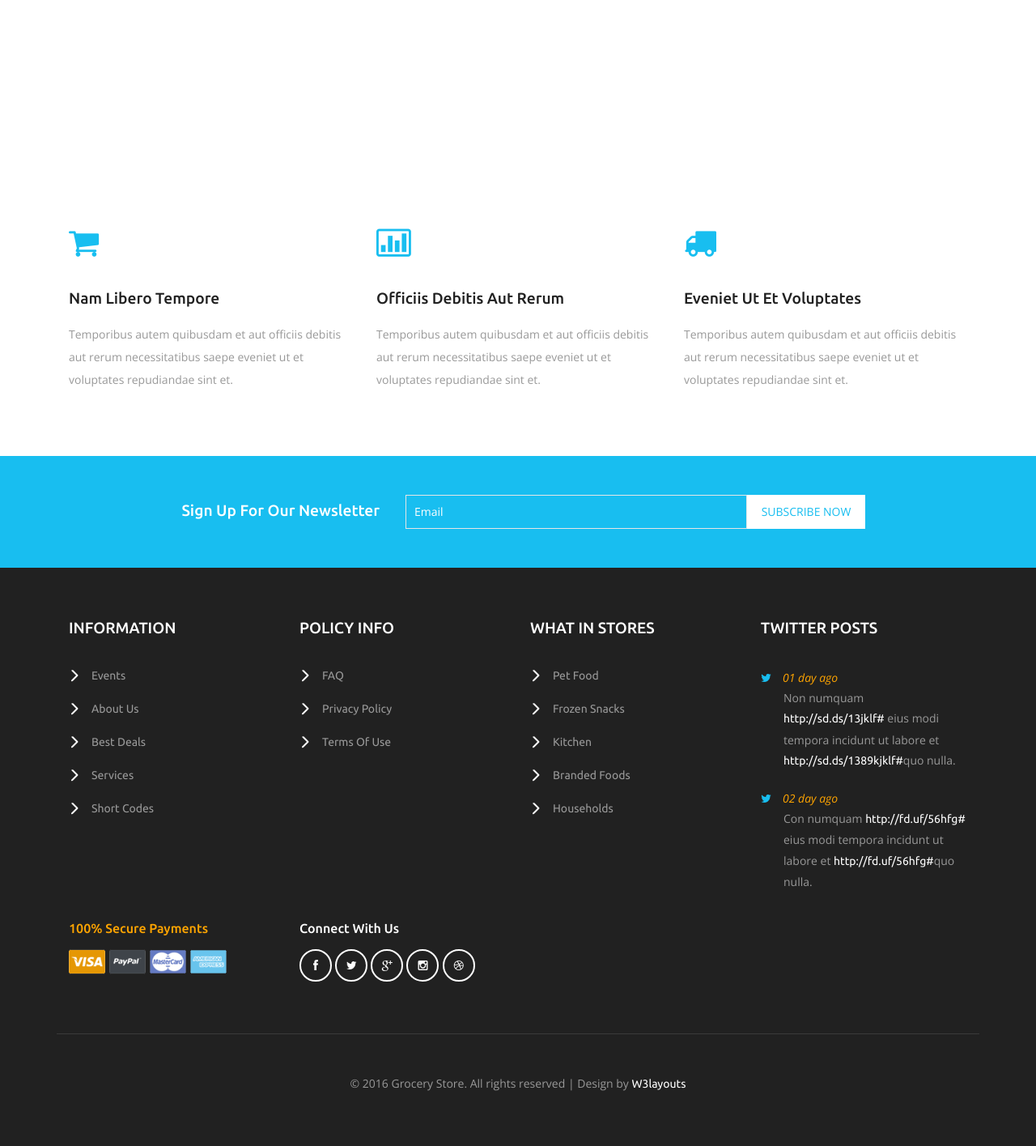
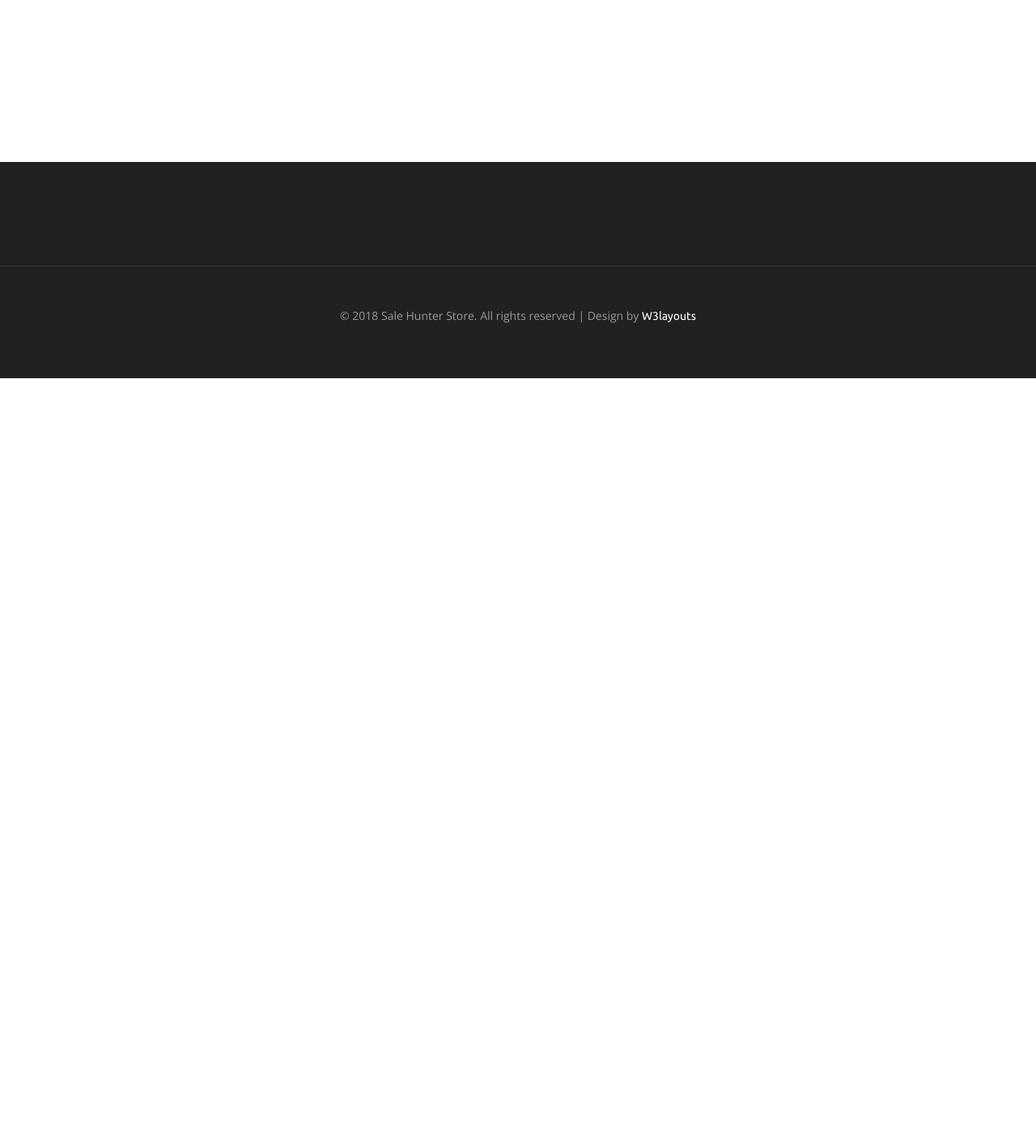
Before and after one commit to amannnng/ShadowProject_U, a PHP site: page /userlogin.php in a window 1280 px wide. Shown: the part 779-2194 px from the top of the page at 81% size. After the commit the page ends 1246 px from the top, so only its background shows below. Run offline with PHP 8.4, Linux system fonts and the light colour scheme.

Commit message:
Clearing the footer

```diff
--- a/userlogin.php
+++ b/userlogin.php
@@ -259,7 +259,7 @@ else
 		<div class="clearfix"></div>
 	</div>
 <!-- //banner -->
-<!-- newsletter-top-serv-btm -->
+<!-- newsletter-top-serv-btm
 	<div class="newsletter-top-serv-btm">
 		<div class="container">
 			<div class="col-md-4 wthree_news_top_serv_btm_grid">
@@ -291,7 +291,7 @@ else
 	</div>
 <!-- //newsletter-top-serv-btm -->
 <!-- newsletter -->
-	<div class="newsletter">
+	<!--<div class="newsletter">
 		<div class="container">
 			<div class="w3agile_newsletter_left">
 				<h3>sign up for our newsletter</h3>
@@ -304,11 +304,12 @@ else
 			</div>
 			<div class="clearfix"> </div>
 		</div>
-	</div>
+	</div>-->
 <!-- //newsletter -->
 <!-- footer -->
 	<div class="footer">
-		<div class="container">
+		<!--<div class="container">-->
+			<!--
 			<div class="col-md-3 w3_footer_grid">
 				<h3>information</h3>
 				<ul class="w3_footer_grid_list">
@@ -369,11 +370,11 @@ else
 					</div>
 				</div>
 				<div class="clearfix"> </div>
+			</div>-->
+			<div class="wthree_footer_copy">
+				<p>© 2018 Sale Hunter Store. All rights reserved | Design by <a href="http://w3layouts.com/">W3layouts</a></p>
 			</div>
-			<div class="wthree_footer_copy">
-				<p>© 2016 Grocery Store. All rights reserved | Design by <a href="http://w3layouts.com/">W3layouts</a></p>
-			</div>
-		</div>
+		<!--</div>-->
 	</div>
 <!-- //footer -->
 <!-- Bootstrap Core JavaScript -->
```
